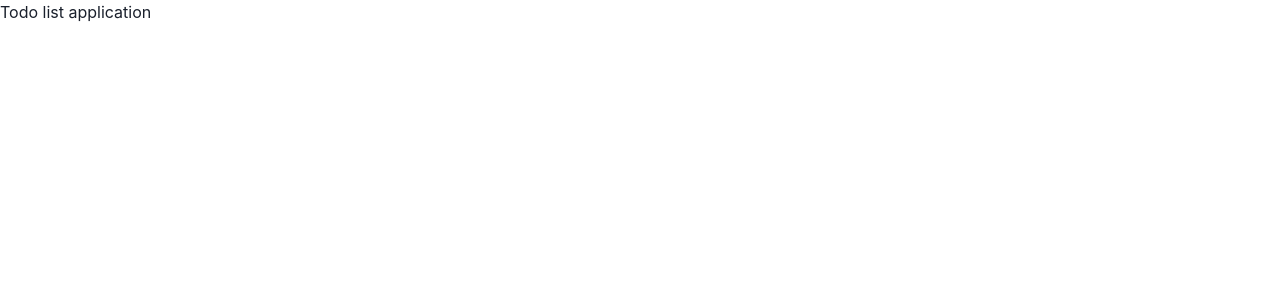
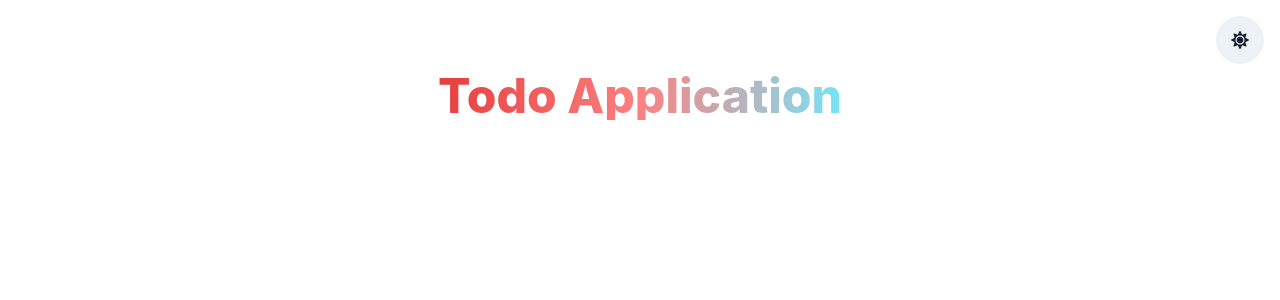
Before and after one commit to nme22/todolist, a Next.js app: page / in a window 1280 px wide. Shown: the top 300 px of the page. Built offline with nearby package versions, Linux system fonts and the light colour scheme.

Commit message:
created sunicon and colored heading

```diff
--- /dev/null
+++ b/components/AddTodo.js
@@ -0,0 +1,7 @@
+import React from 'react';
+
+function AddTodo() {
+  return <div></div>;
+}
+
+export default AddTodo;
--- /dev/null
+++ b/components/TodoList.js
@@ -0,0 +1,7 @@
+import React from 'react';
+
+function TodoList() {
+  return <div></div>;
+}
+
+export default TodoList;
--- a/package.json
+++ b/package.json
@@ -14,7 +14,8 @@
     "framer-motion": "^5.6.0",
     "next": "12.0.8",
     "react": "17.0.2",
-    "react-dom": "17.0.2"
+    "react-dom": "17.0.2",
+    "react-icons": "^4.3.1"
   },
   "devDependencies": {
     "eslint": "8.7.0",
--- a/pages/index.js
+++ b/pages/index.js
@@ -1,11 +1,27 @@
-import Head from 'next/head';
-import Image from 'next/image';
-import styles from '../styles/Home.module.css';
+import TodoList from '../components/TodoList';
+import AddTodo from '../components/AddTodo';
+import { Heading } from '@chakra-ui/react';
+import { VStack, IconButton } from '@chakra-ui/react';
+import { FaSun, FaMoon } from 'react-icons/fa';
 
 export default function Home() {
   return (
-    <div>
-      <h1>Todo list application</h1>
-    </div>
+    <VStack p={4}>
+      <IconButton
+        icon={<FaSun />}
+        isRound="true"
+        size="lg"
+        alignSelf="flex-end"
+      />
+      <Heading
+        mb="8"
+        fontWeight="extrabold"
+        size="2xl"
+        bgGradient="linear(to-r, red.500, red.300, cyan.300)"
+        bgClip="text"
+      >
+        Todo Application
+      </Heading>
+    </VStack>
   );
 }
```
Also changed, not shown: 1 other file (tests, documents, lock files or other folders).
